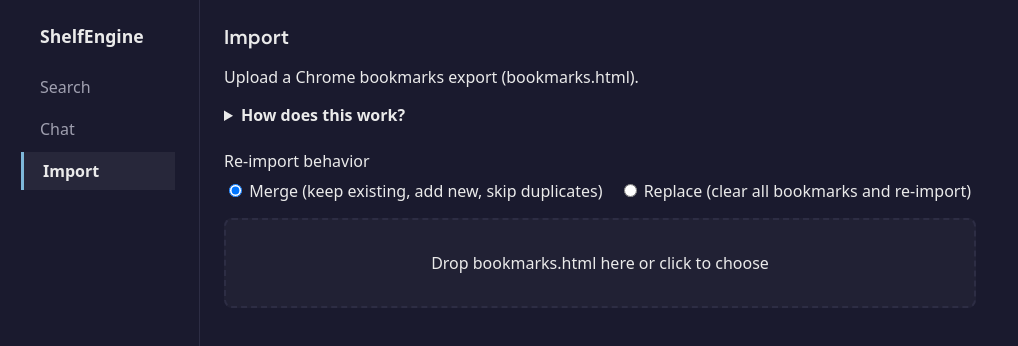
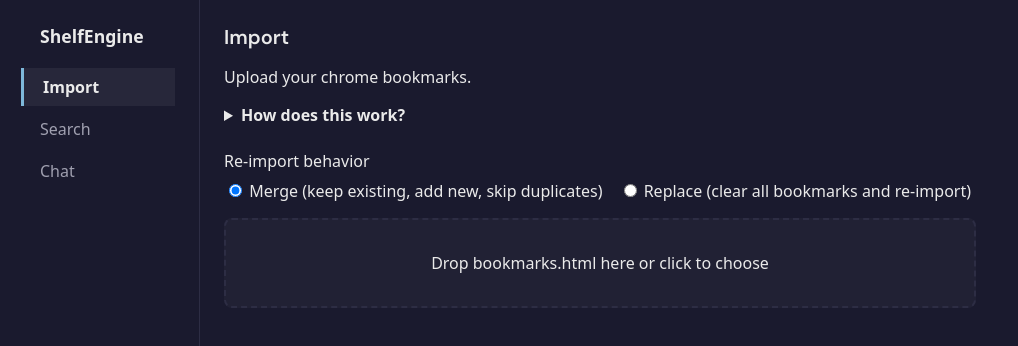
Before and after one commit to ChimdumebiNebolisa/ShelfEngine, a React (Vite) app: page /import in a window 1280 px wide. Shown: the top 346 px of the page, without its empty margins (0-1018 px from the left). Built offline with nearby package versions, Linux system fonts and the light colour scheme.

Commit message:
Favicon, nav order (Import first), Import copy, mobile spacing

```diff
--- a/index.html
+++ b/index.html
@@ -4,6 +4,7 @@
     <meta charset="UTF-8" />
     <meta name="viewport" content="width=device-width, initial-scale=1.0" />
     <meta name="theme-color" content="#1a1a2e" />
+    <link rel="icon" type="image/svg+xml" href="/favicon.svg" />
     <link rel="preconnect" href="https://fonts.googleapis.com" />
     <link rel="preconnect" href="https://fonts.gstatic.com" crossorigin />
     <link href="https://fonts.googleapis.com/css2?family=DM+Sans:ital,opsz,wght@0,9..40,400;0,9..40,600;1,9..40,400&display=swap" rel="stylesheet" />
--- a/src/Layout.tsx
+++ b/src/Layout.tsx
@@ -88,6 +88,12 @@
             ShelfEngine
           </Link>
           <Link
+            to="/import"
+            style={{ ...styles.navLink, ...(isActive('/import') ? styles.navLinkActive : {}) }}
+          >
+            Import
+          </Link>
+          <Link
             to="/"
             style={{ ...styles.navLink, ...(isSearch ? styles.navLinkActive : {}) }}
           >
@@ -98,12 +104,6 @@
             style={{ ...styles.navLink, ...(isActive('/chat') ? styles.navLinkActive : {}) }}
           >
             Chat
-          </Link>
-          <Link
-            to="/import"
-            style={{ ...styles.navLink, ...(isActive('/import') ? styles.navLinkActive : {}) }}
-          >
-            Import
           </Link>
           {isNarrow && (
             <button
--- a/src/pages/ImportPage.tsx
+++ b/src/pages/ImportPage.tsx
@@ -94,7 +94,7 @@
   return (
     <div>
       <h1 style={{ marginTop: 0 }}>Import</h1>
-      <p>Upload a Chrome bookmarks export (bookmarks.html).</p>
+      <p>Upload your chrome bookmarks.</p>
 
       <details style={{ marginBottom: '1.5rem' }}>
         <summary style={{ cursor: 'pointer', fontWeight: 600 }}>How does this work?</summary>
```
Also changed, not shown: public/favicon.svg (added).
